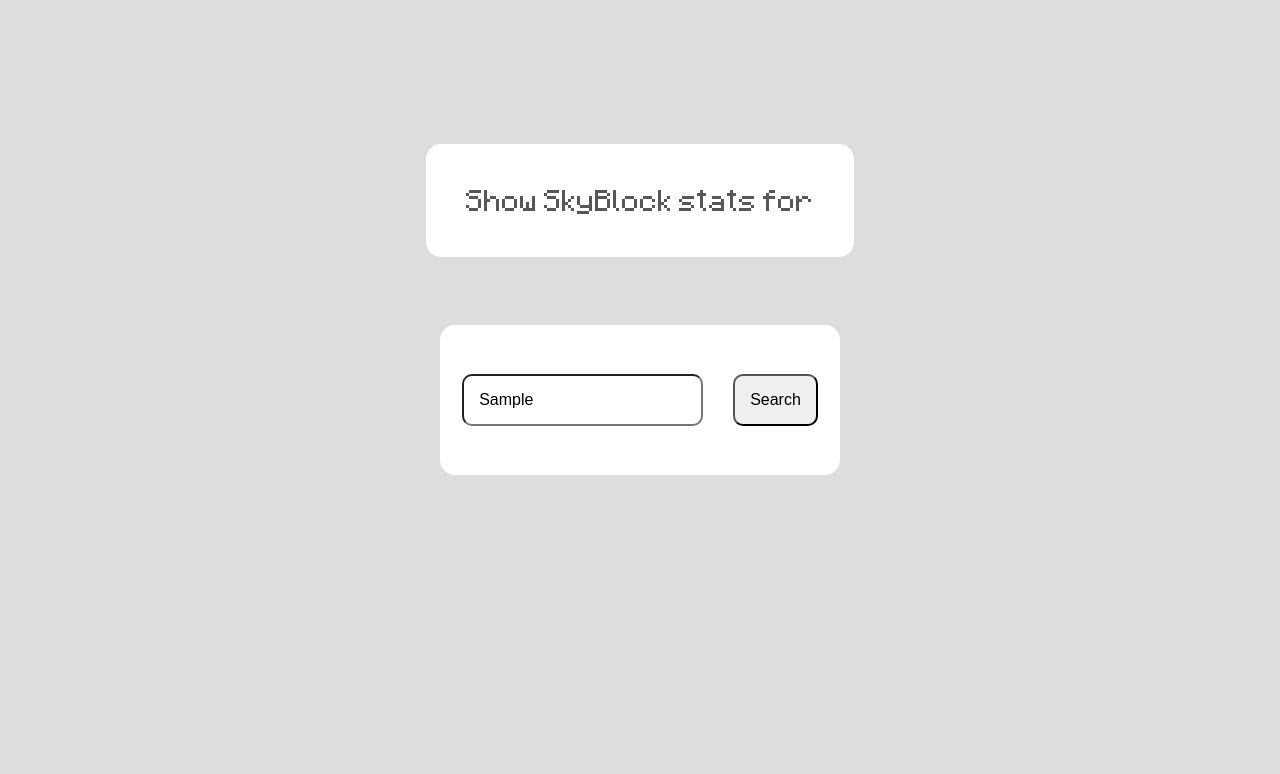
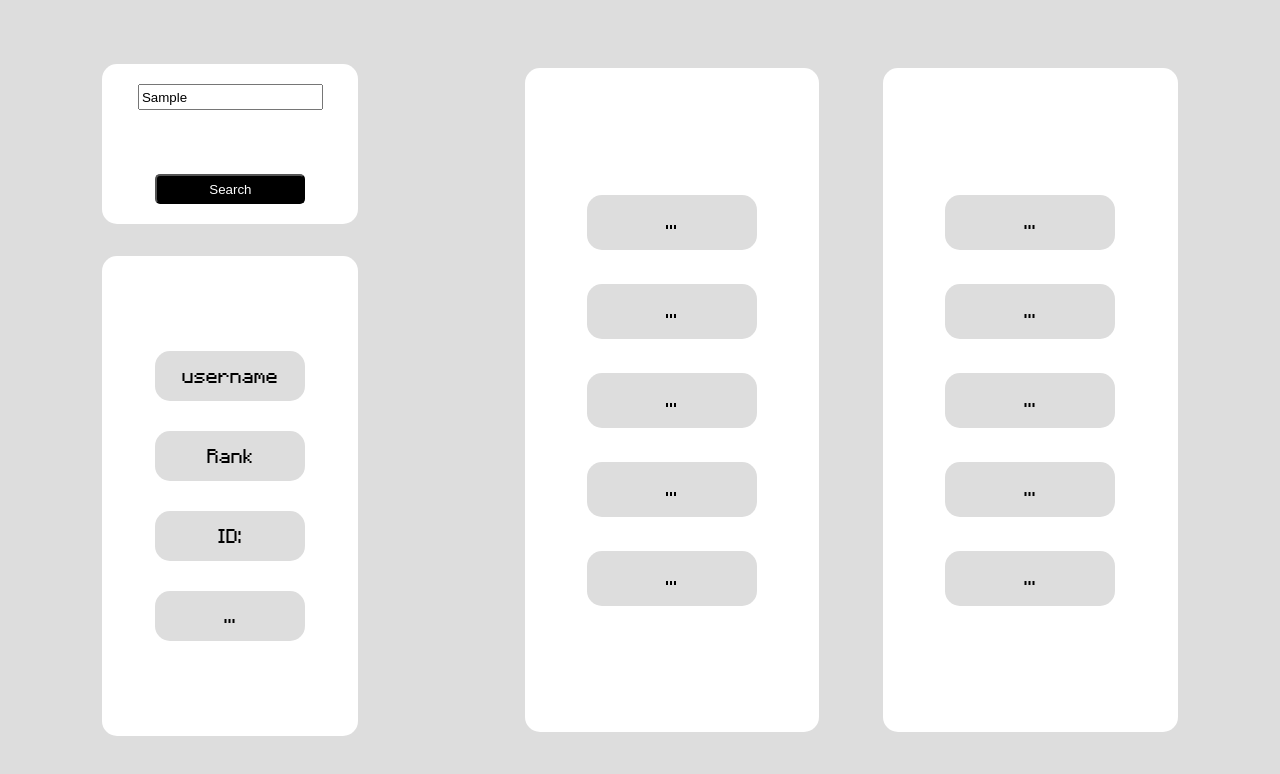
Before and after one commit to SaweliKudasow/HypixelStats, a plain HTML site: page index.html in a window 1280 px wide. Both pictures are taken after typing "Sample" into the empty fields and a click on the button "Search". Drawn offline with Linux system fonts and the light colour scheme.

Commit message:
third commit

```diff
--- a/index.html
+++ b/index.html
@@ -4,25 +4,47 @@
     <meta charset="UTF-8">
     <meta name="viewport" content="width=device-width, initial-scale=1.0">
     <link rel="stylesheet" href="style.css">
-    <!-- <link rel="stylesheet" href="checkOnline/style.css"> -->
     <title>Document</title>
 </head>
 <body>
-    <!--
-    <div class="container">
-        <p class="playerName"></p>
-        <p id="session"></p>
-    </div> -->
 
-    <p>Show SkyBlock stats for</p>
-
-    <div class="search">
-        <input type="text" placeholder="Username" id="getPlayer" autocomplete="off" onkeypress="return lettersNumbers(event)">
-        <button id="checkButton">Search</button>
+    <div class="SearchContainer">
+        <input type="text" placeholder="Nickname">
+        <p>Not found.</p>
+        <button id="searchButton">Search</button>
     </div>
 
-    <script src="keys.js"></script>
-    <script src="checkOnline/getPlayer.js" type="module"></script>
-    <script src="checkOnline/updateStatus.js" type="module"></script>
+    <div class="MainInfo">
+        <p id="username">username</p>
+        <p id="rank">Rank</p>
+        <p>ID:</p>
+        <p id="id">...</p>
+    </div>
+
+    <div class="RestInfo1">
+        <p>...</p>
+        <p>...</p>
+        <p>...</p>
+        <p>...</p>
+        <p>...</p>
+    </div>
+
+    <div class="RestInfo2">
+        <p>...</p>
+        <p>...</p>
+        <p>...</p>
+        <p>...</p>
+        <p>...</p>
+    </div>
+
+    <script src="test.js"></script>
+
+    <!--
+    <script src="tapping.js"></script>
+    <script src="getPlayer.js" type="module"></script>
+    <script src="updateStatus.js" type="module"></script>
+    <script src="guild.js" type="module"></script>
+    <script src="themes.js"></script> -->
+
 </body>
 </html>
--- a/style.css
+++ b/style.css
@@ -3,48 +3,94 @@
     src: url("fonts/Minecraft.ttf");
 }
 
-body {
+html, body {
     font-family: "Minecraft", sans-serif;
+    background-color: rgb(221, 221, 221);
+    height: 100%;
     margin: 0;
     padding: 0;
     display: flex;
     align-items: center;
     justify-content: center;
-    height: 100vh;
-    background-color: #dddddd;
 }
 
-p {
-    font-size: 24px;
-    color: #575757;
-    background-color: #ffffff;
+.SearchContainer {
+    background-color: white;
+    position: absolute;
+    width: 20%;
+    height: 20%;
     border-radius: 15px;
-    padding: 40px;
-    position: relative;
-    bottom: 200px;
+    display: flex;
+    justify-content: center;
+    align-items: center;
+    flex-direction: column;
+    transition: top 10.0s, left 10.0s; /* !!! */
 }
 
-.search {
+.SearchContainer input {
+    margin-bottom: auto;
+    margin-top: 20px;
+    height: 20px;
+}
+
+.SearchContainer p {
+    color: red;
+    font-size: 8px;
+    display: none; /* flex */
+}
+
+.SearchContainer button {
+    background-color: black;
+    color: white;
+    margin-bottom: 20px;
+    height: 30px;
+    width: 150px;
+    border-radius: 5px;
+}
+
+.MainInfo {
     position: absolute;
-    width: 400px;
-    height: 150px;
+    left: 8%;
+    bottom: 8%;
+    background-color: white;
+    height: 60%;
+    width: 20%;
+    border-radius: 15px;
+    display: none; /* grid */
+    place-content: center;
+}
+
+.MainInfo p {
+    width: 150px;
+    height: 50px;
+    background-color: rgb(221, 221, 221);
+    margin: 15px 0;
+    display: grid;
+    place-content: center;
+    border-radius: 15px;
+}
+
+.RestInfo1, .RestInfo2 {
+    position: absolute;
+    right: 8%;
+    display: none; /* grid */
+    place-content: center;
     background-color: white;
     border-radius: 15px;
-    display: flex;
-    align-items: center;
-    justify-content: center;
+    width: 23%;
+    height: 83%;
 }
 
-.search input, button {
-    margin: 15px;
-    padding: 15px;
-    font-size: 16px;
+.RestInfo1 p, .RestInfo2 p {
+    width: 170px;
+    height: 55px;
+    background-color: rgb(221, 221, 221);
+    margin: 17px 0;
+    display: grid;
+    place-content: center;
+    border-radius: 15px;
 }
 
-.search input {
-    border-radius: 10px;
+.RestInfo2 {
+    right: 36%;
 }
-
-.search button {
-    border-radius: 10px;
-}
--- /dev/null
+++ b/test.js
@@ -0,0 +1,16 @@
+var button = document.getElementById("searchButton");
+var SearchContainer = document.querySelector(".SearchContainer");
+var MainInfo = document.querySelector(".MainInfo");
+var RestInfo1 = document.querySelector(".RestInfo1");
+var RestInfo2 = document.querySelector(".RestInfo2");
+
+if (button && SearchContainer) {
+    button.addEventListener("click", function () {
+        console.log("button was clicked!");
+        SearchContainer.style.top = "8%";
+        SearchContainer.style.left = "8%";
+        MainInfo.style.display = "grid";
+        RestInfo1.style.display = "grid";
+        RestInfo2.style.display = "grid";
+    });
+}
```
Also changed, not shown: GetPlayer.ts (added, +9 -0 lines), getPlayer.js (added, +42 -0 lines), guild.js (added, +23 -0 lines), tapping.js (added, +9 -0 lines), test.ts (added, +10 -0 lines), updateStatus.js (added, +30 -0 lines).
